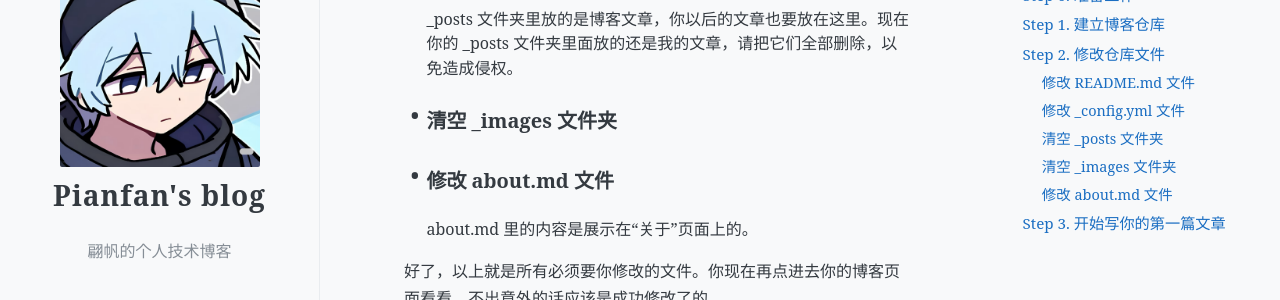
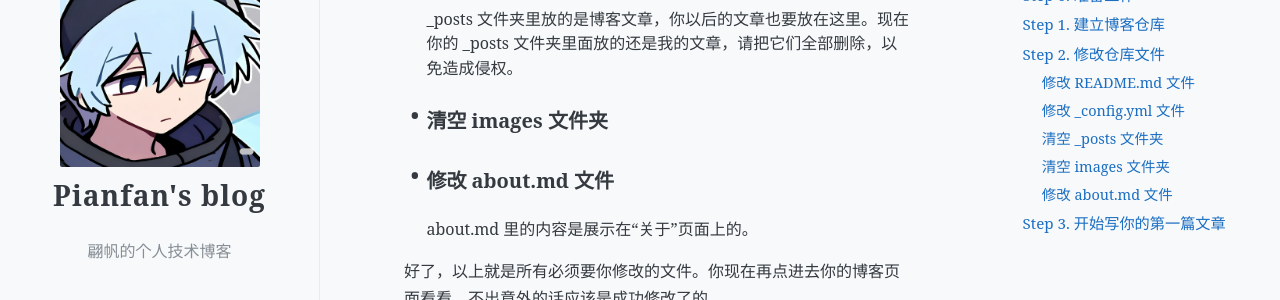
Before and after one commit to pianfan/pianfan.github.io, a Jekyll site: the page built from _posts/2024-01-27-build_own_website.md, in a window 1280 px wide and 900 px high, scrolled down 5716 px. Shown: the part 153-453 px from the top of the window. Built offline with Jekyll 4.4.1, drawn with Linux system fonts in a browser that asks for light colours; comment, search, counter and statistics services are not loaded.

```diff
--- a/_posts/2024-01-27-build_own_website.md
+++ b/_posts/2024-01-27-build_own_website.md
@@ -20,11 +20,11 @@ author: pianfan
 
 点击链接 <https://github.com/pianfan/pianfan.github.io> 进入我的博客仓库地址，点击这里的 Fork。
 
-![点击 Fork](https://pianfan.github.io/_images/build_own_website/fork.png)
+![点击 Fork](https://pianfan.github.io/images/build_own_website/fork.png)
 
 仓库名称填写 `username.github.io`，注意 `username` 指的是用户名不是昵称。
 
-![设置仓库名称](https://pianfan.github.io/_images/build_own_website/repositoryname.png)
+![设置仓库名称](https://pianfan.github.io/images/build_own_website/repositoryname.png)
 
 点击 Create fork，完成创建。这样你就有了你的第一个博客仓库，**以后的操作都在你自己的仓库进行**。
 
@@ -38,13 +38,13 @@ author: pianfan
 
   要修改文件可直接点击文件名称，然后点击右上角的笔图案，即可开始编辑。
 
-  ![点击笔](https://pianfan.github.io/_images/build_own_website/pen.png)
+  ![点击笔](https://pianfan.github.io/images/build_own_website/pen.png)
 
   .md 文件是 markdown 文件，使用的是 Markdown 语言。这一易学易用的语言将 HTML 里的一些常见标签都用带有特殊含义的符号来表示，大大方便了文档的书写。我们的博客文章也需要用 Markdown 进行写作。
 
   github 支持对 markdown 文件进行预览。当在 github 上对 markdown 文件进行编辑的时候，点击 Edit 旁边的 Preview，即可预览当前的页面效果。这在编辑过程中经常用来检查文章排版是否符合预期。
 
-  ![切换预览](https://pianfan.github.io/_images/build_own_website/preview.png)
+  ![切换预览](https://pianfan.github.io/images/build_own_website/preview.png)
 
 - ### 修改 _config.yml 文件
 
@@ -52,35 +52,35 @@ author: pianfan
 
   - **网站名称和网站描述**
 
-    ![名称和描述](https://pianfan.github.io/_images/build_own_website/name&desc.png)
+    ![名称和描述](https://pianfan.github.io/images/build_own_website/name&desc.png)
 
     这个根据你自己的喜好来设置，不一定要仿造我的模式。比如你可以给你的博客网站取一个有特色的名字，网站描述也可以是简短的自我介绍或个性签名等任何你想表达的内容。
 
   - **个人头像和网站 logo**
 
-    ![头像和 logo](https://pianfan.github.io/_images/build_own_website/avatar&ico.png)
+    ![头像和 logo](https://pianfan.github.io/images/build_own_website/avatar&ico.png)
 
     avatar 代表头像，后面的链接是你想显示在页面的头像图片的 url。favicon 指网站图标，即显示在浏览器标签页和收藏夹里的 logo，通常以 32 * 32 像素大小的 .ico 图片为宜，也可以不设置。
 
     咱博客网站里的所有图片不是上传到 github 仓库里就可以显示到页面上了，需要用到图床。我用的是 [PicGo](https://picgo.github.io/PicGo-Doc/zh/)，只要与 github 仓库绑定就可以实现上传，且可以一键复制为 Markdown 形式，方便写文时插入图片。
 
-    ![PicGo 设置](https://pianfan.github.io/_images/build_own_website/picgoset.png)
+    ![PicGo 设置](https://pianfan.github.io/images/build_own_website/picgoset.png)
 
-    ![Markdown 形式](https://pianfan.github.io/_images/build_own_website/markdownimg.png)
+    ![Markdown 形式](https://pianfan.github.io/images/build_own_website/markdownimg.png)
 
   - **个人社交链接**
 
-    ![社交链接](https://pianfan.github.io/_images/build_own_website/links.png)
+    ![社交链接](https://pianfan.github.io/images/build_own_website/links.png)
 
     填用户名就好，也可以不填。
 
   - **脚注和网址**
 
-    ![版权标注和网址](https://pianfan.github.io/_images/build_own_website/footer&url.png)
+    ![版权标注和网址](https://pianfan.github.io/images/build_own_website/footer&url.png)
 
   - **Gitalk 配置信息**
 
-    ![Gitalk 配置](https://pianfan.github.io/_images/build_own_website/gitalk.png)
+    ![Gitalk 配置](https://pianfan.github.io/images/build_own_website/gitalk.png)
 
     Gitalk 用于给博客文章引入评论功能，配置方法请参考 <https://github.com/gitalk/gitalk?tab=readme-ov-file#usage>。
 
@@ -92,7 +92,7 @@ author: pianfan
 
    _posts 文件夹里放的是博客文章，你以后的文章也要放在这里。现在你的 _posts 文件夹里面放的还是我的文章，请把它们全部删除，以免造成侵权。
 
-- ### 清空 _images 文件夹
+- ### 清空 images 文件夹
 
 - ### 修改 about.md 文件
 
```
